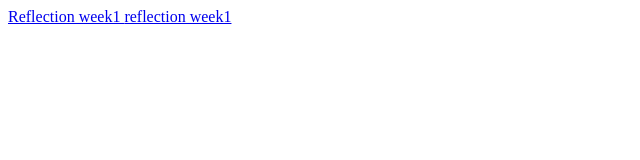
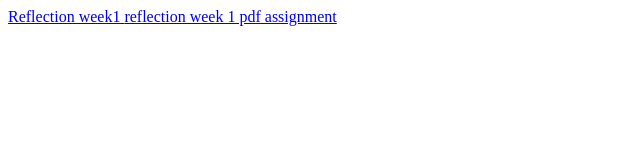
Before and after one commit to Abishek12Np/Technical-Teamwork, a plain HTML site: page index.html in a window 1280 px wide. Shown: the whole page, without its empty margins (0-640 px from the left). Drawn offline with Linux system fonts and the light colour scheme.

Commit message:
Update index.html

```diff
--- a/index.html
+++ b/index.html
@@ -1,6 +1,6 @@
 <html>
   <body>
     <a href="./reflection1.docx"> Reflection week1 </a>
-    <a href="./technical teamwork homework 1.pdf"> reflection week1 </a>
+    <a href="./technical teamwork homework 1.pdf"> reflection week 1 pdf assignment</a>
   </body>
 </html>
```
